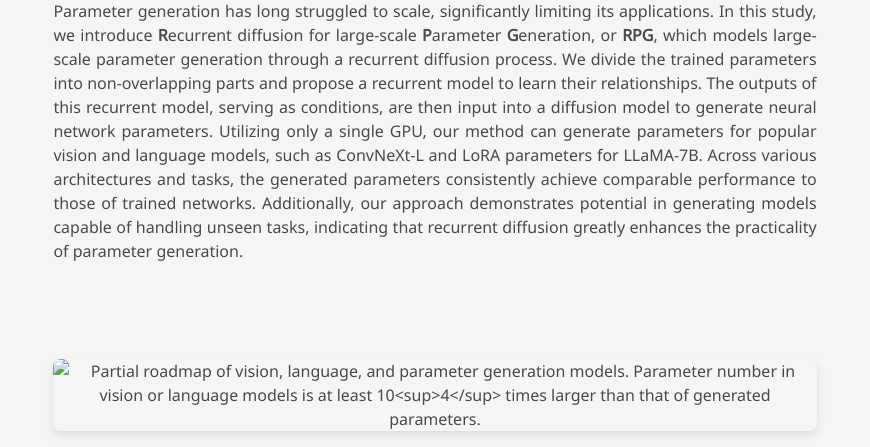
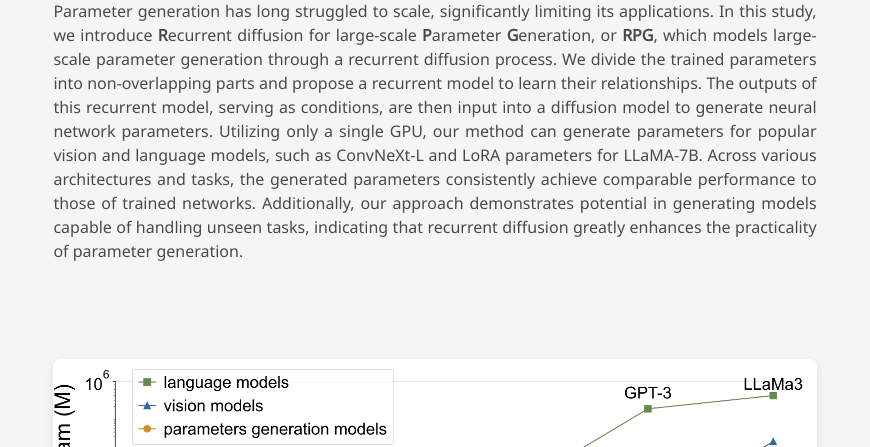
Before and after one commit to MTDoven/TEMP-PAGE, a plain HTML site: page index.html in a window 1280 px wide. Shown: the part 505-952 px from the top of the page, without its empty margins (205-1075 px from the left). Drawn offline with nearby package versions, Linux system fonts and the light colour scheme; some icons are missing; a web font is replaced by a local one.

Commit message:
Update index.html

```diff
--- a/index.html
+++ b/index.html
@@ -147,7 +147,7 @@
       <div class="column is-four-fifths">
         <!-- Added image container -->
         <div class="image-container" style="margin-bottom: 2rem;">
-          <img src="YOUR_IMAGE_PATH" alt="Partial roadmap of vision, language, and parameter generation models. Parameter number in vision or language models is
+          <img src="figures/roadmap.png" alt="Partial roadmap of vision, language, and parameter generation models. Parameter number in vision or language models is
 at least 10<sup>4</sup> times larger than that of generated parameters." style="max-width: 100%; height: auto; border-radius: 8px; box-shadow: 0 4px 8px rgba(0,0,0,0.1);">
         </div>
 
```
